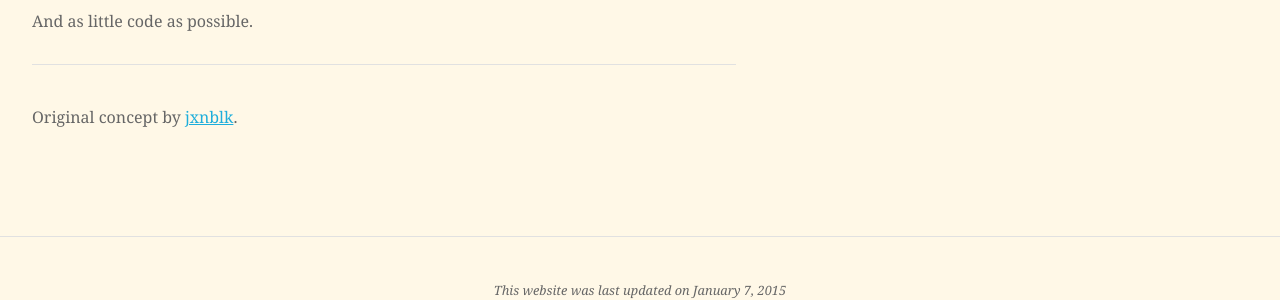
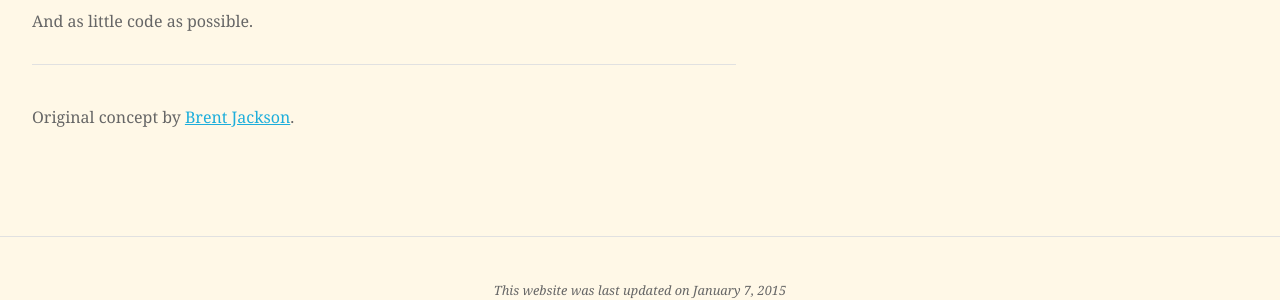
Before and after one commit to mrzool/mrzool.github.io, a Jekyll site: the page built from principles/index.md, in a window 1280 px wide. Shown: the part 1089-1389 px from the top of the page. Built offline with Jekyll 4.4.1, drawn with Linux system fonts in a browser that asks for light colours.

Commit message:
Update index.md

```diff
--- a/principles/index.md
+++ b/principles/index.md
@@ -28,4 +28,4 @@ And as little code as possible.
 
 * * * * *
 
-Original concept by [jxnblk](http://jxnblk.com/principles/).
+Original concept by [Brent Jackson](http://jxnblk.com/principles/).
```
